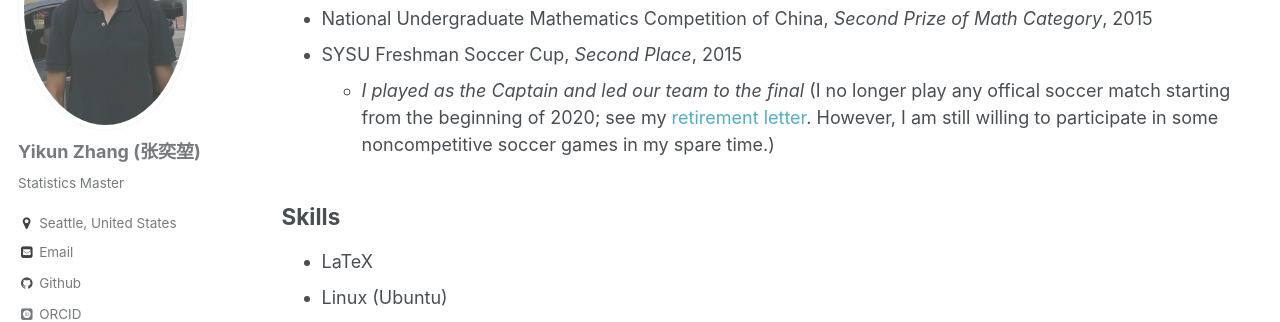
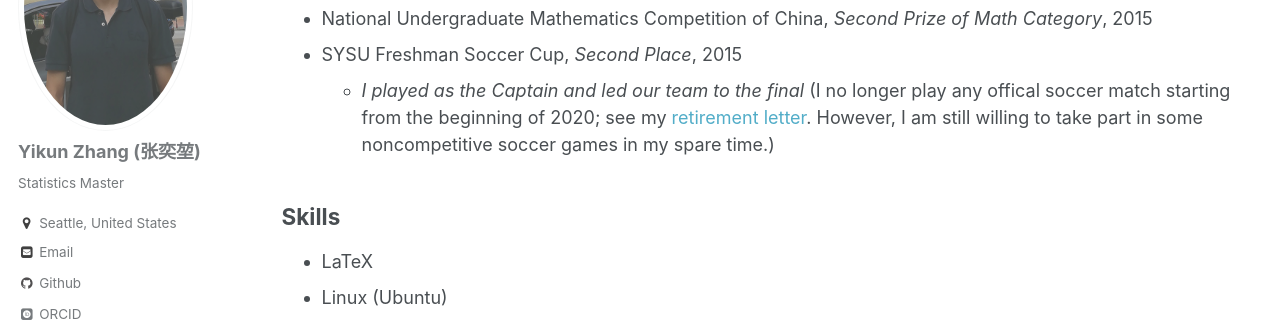
Before and after one commit to zhangyk8/zhangyk8.github.io, a Jekyll site: the page built from _pages/bio.md, in a window 1280 px wide and 900 px high, scrolled down 1576 px. Shown: the part 153-475 px from the top of the window. Built offline with Jekyll 4.4.1, drawn with Linux system fonts in a browser that asks for light colours; some web fonts are replaced.

Commit message:
Update bio.md

```diff
--- a/_pages/bio.md
+++ b/_pages/bio.md
@@ -55,7 +55,7 @@ Awards
 * Interdisciplinary Contest In Modeling, _Meritorious Winner_, 2016
 * National Undergraduate Mathematics Competition of China, _Second Prize of Math Category_, 2015
 * SYSU Freshman Soccer Cup, _Second Place_, 2015
-  * _I played as the Captain and led our team to the final_ (I no longer play any offical soccer match starting from the beginning of 2020; see my <A href="https://zhangyk8.github.io/portfolio/portfolio-3/" style="color: #52adc8; text-decoration=underline">retirement letter</A>. However, I am still willing to participate in some noncompetitive soccer games in my spare time.)
+  * _I played as the Captain and led our team to the final_ (I no longer play any offical soccer match starting from the beginning of 2020; see my <A href="https://zhangyk8.github.io/portfolio/portfolio-3/" style="color: #52adc8; text-decoration=underline">retirement letter</A>. However, I am still willing to take part in some noncompetitive soccer games in my spare time.)
 
 Skills
 -----------
```
